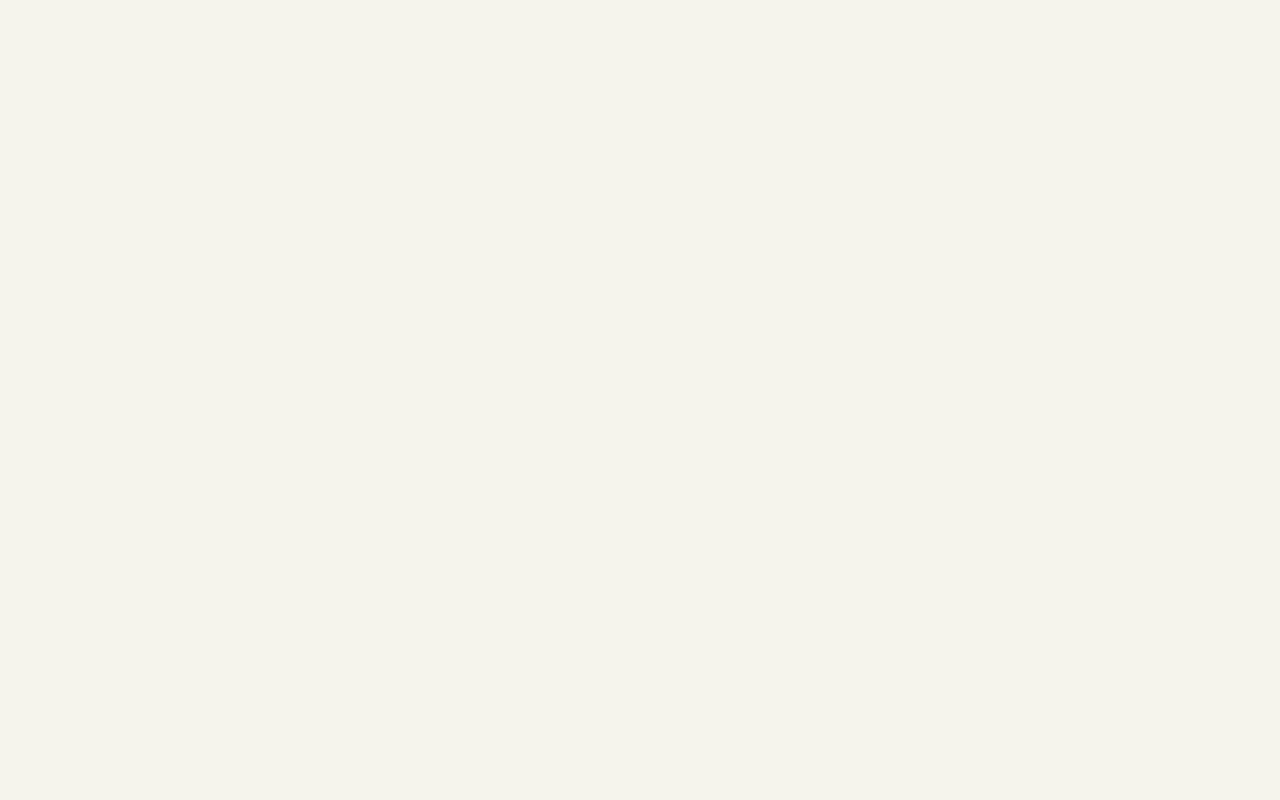
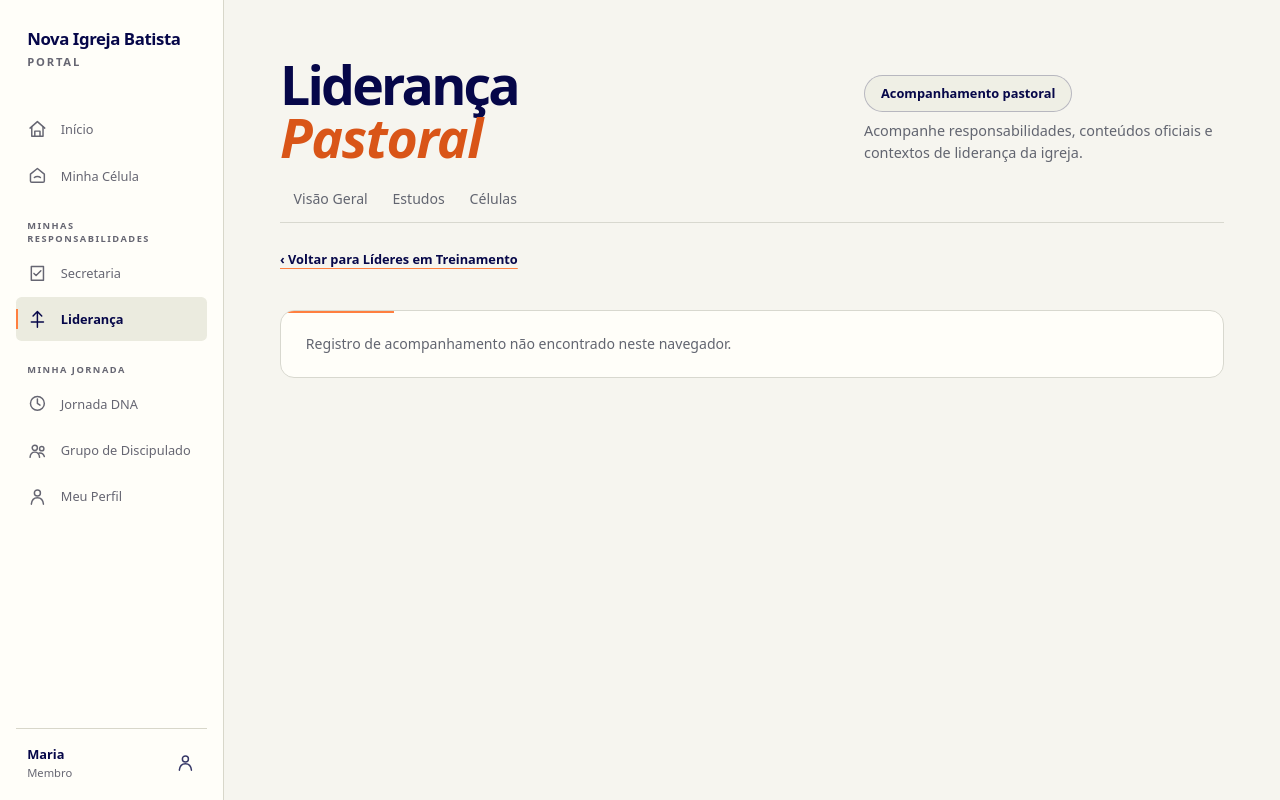
Before and after one commit to hiltonferreira/portal-novaigrejabatista, a Next.js app: page /pastor/lideres-em-treinamento/1 in a window 1280 px wide. Before the commit this address had no page. Built offline with nearby package versions, Linux system fonts and the light colour scheme.

Commit message:
feat: support locally saved trainee follow-up

```diff
--- a/app/pastor/lideres-em-treinamento/[traineeId]/page.tsx
+++ b/app/pastor/lideres-em-treinamento/[traineeId]/page.tsx
@@ -1,19 +1,25 @@
 import Link from "next/link";
-import { notFound } from "next/navigation";
-import { ContextTag, StatusTag } from "@/components/portal-patterns";
 import { traineeLeadersMock } from "@/data/leadership-development";
+import type { StoredTraineeLeader } from "@/lib/test-persistence";
 import styles from "../../pastor.module.css";
 import traineeStyles from "../trainee-leaders.module.css";
+import { FollowUpClient } from "./follow-up-client";
 
-const dateFormatter = new Intl.DateTimeFormat("pt-BR", { day:"2-digit", month:"long", year:"numeric" });
-export default async function Page({params}:{params:Promise<{traineeId:string}>}) {
- const {traineeId}=await params; const trainee=traineeLeadersMock.find((item)=>item.id===traineeId); if(!trainee) notFound();
- return <div className={`${styles.directoryPage} ${traineeStyles.page}`}>
-  <Link className={styles.backToOverview} href="/pastor/lideres-em-treinamento">‹ Voltar para Líderes em Treinamento</Link>
-  <header className={traineeStyles.heading}><div><p className={traineeStyles.eyebrow}>Acompanhamento</p><h1>{trainee.personName}</h1><p>Líder em Treinamento · {trainee.cellName}</p></div><StatusTag tone="progress">Em desenvolvimento</StatusTag></header>
-  <article className={`${styles.overviewCard} ${traineeStyles.card}`}><ContextTag>Designação e Jornada DNA</ContextTag><dl className={traineeStyles.details}>
-   <div><dt>Célula de desenvolvimento</dt><dd>{trainee.cellName}</dd></div><div><dt>Designada em</dt><dd>{dateFormatter.format(new Date(`${trainee.designatedOn}T12:00:00`))}</dd></div>
-   <div><dt>Jornada DNA</dt><dd>{trainee.journey.completedModules} de {trainee.journey.totalModules} módulos concluídos</dd></div><div><dt>Contexto atual</dt><dd>{trainee.journey.currentModule}</dd></div>
-  </dl><p className={traineeStyles.guidance}>O acompanhamento registra fatos do desenvolvimento. Não há score de prontidão, e a conclusão da Jornada DNA não promove automaticamente a pessoa a Líder.</p></article>
- </div>;
+export default async function Page({ params }: { params: Promise<{ traineeId: string }> }) {
+  const { traineeId } = await params;
+  const staticTrainee = traineeLeadersMock.find((item) => item.id === traineeId);
+  const initial: StoredTraineeLeader | undefined = staticTrainee ? {
+    id: staticTrainee.id,
+    personId: staticTrainee.personId,
+    personName: staticTrainee.personName,
+    cellId: staticTrainee.cellId,
+    cellName: staticTrainee.cellName,
+    designatedOn: staticTrainee.designatedOn,
+    journey: { ...staticTrainee.journey },
+  } : undefined;
+
+  return <div className={`${styles.directoryPage} ${traineeStyles.page}`}>
+    <Link className={styles.backToOverview} href="/pastor/lideres-em-treinamento">‹ Voltar para Líderes em Treinamento</Link>
+    <FollowUpClient traineeId={traineeId} initial={initial} />
+  </div>;
 }
```
